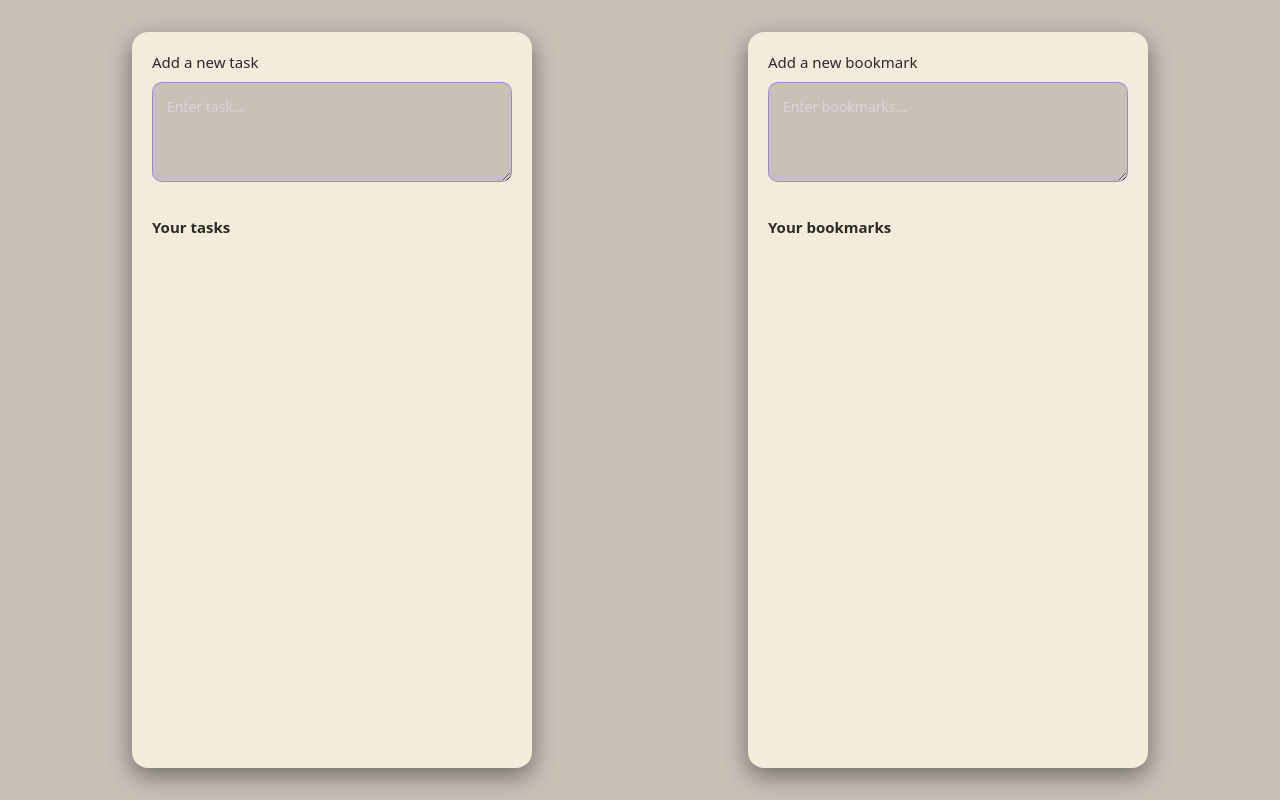
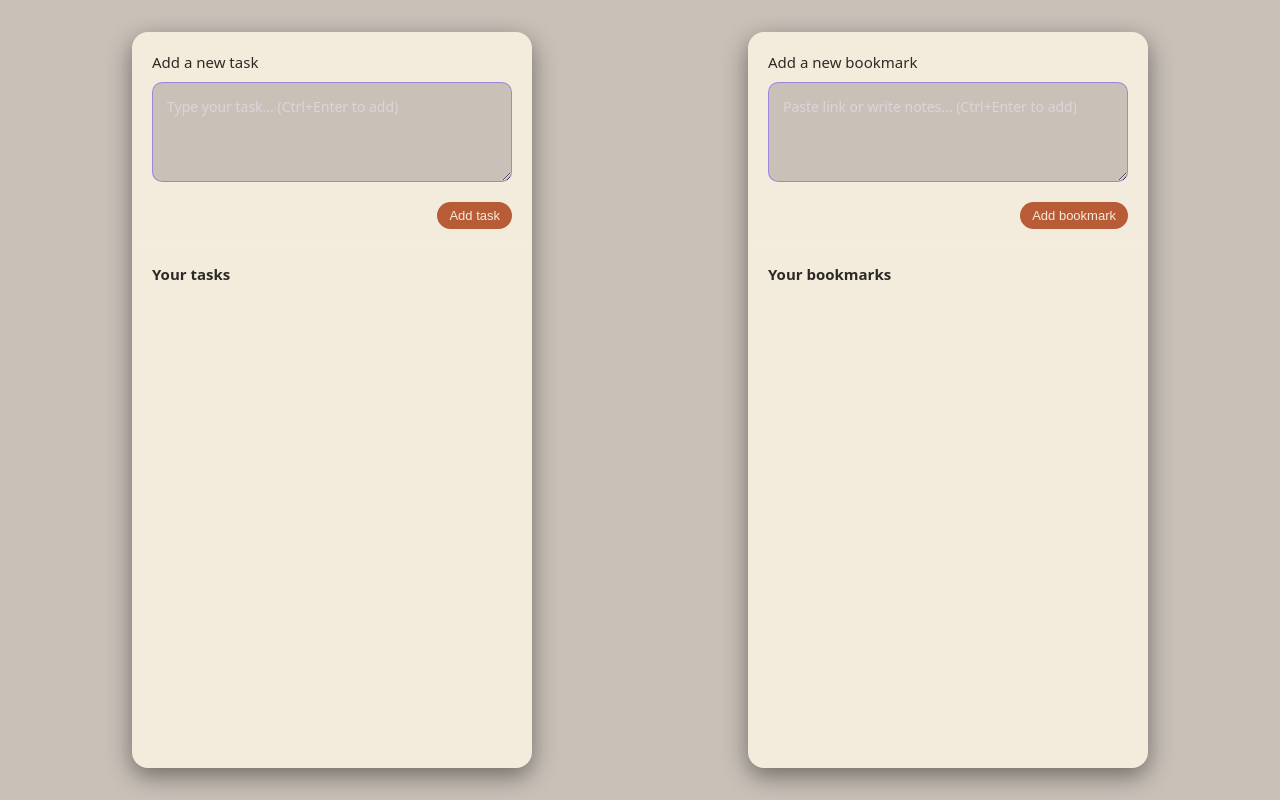
Before and after one commit to Atharv1507/Knowledge-Auditor, a React (Vite) app: page / in a window 1280 px wide. Built offline with nearby package versions, Linux system fonts and the light colour scheme.

Commit message:
Added Button finctionallty

```diff
--- a/src/Bookmark.jsx
+++ b/src/Bookmark.jsx
@@ -1,21 +1,59 @@
+import { useState } from 'react'
 import './Bookmark.css'
 
-// Bookmark.jsx
 function Bookmark() {
+  const [bookmarkInput, setBookmarkInput] = useState('')
+  const [bookmarks, setBookmarks] = useState([])
+
+  function handleBookmarkChange(e) {
+    setBookmarkInput(e.target.value)
+  }
+
+  function handleBookmarkAdd() {
+    const trimmed = bookmarkInput.trim()
+    if (!trimmed) return
+
+    setBookmarks(prev => [
+      ...prev,
+      { id: Date.now(), text: trimmed }
+    ])
+    setBookmarkInput('')
+  }
+
+  function handleBookmarkKeyDown(e) {
+    if (e.key === 'Enter' && (e.metaKey || e.ctrlKey)) {
+      e.preventDefault()
+      handleBookmarkAdd()
+    }
+  }
+
   return (
     <div className="bookmark-container">
       <div className="add-bookmark">
         <div className="add-bookmark-title">Add a new bookmark</div>
-        <textarea placeholder="Enter bookmarks..." />
+        <textarea
+          placeholder="Paste link or write notes... (Ctrl+Enter to add)"
+          value={bookmarkInput}
+          onChange={handleBookmarkChange}
+          onKeyDown={handleBookmarkKeyDown}
+        />
+        <button type="button" className="primary-button" onClick={handleBookmarkAdd}>
+          Add bookmark
+        </button>
       </div>
 
       <div className="existing-bookmark">
         <h3>Your bookmarks</h3>
-        {/* list here */}
+        <ul className="existing-bookmark-list">
+          {bookmarks.map(b => (
+            <li key={b.id} className="existing-bookmark-item">
+              {b.text}
+            </li>
+          ))}
+        </ul>
       </div>
     </div>
   )
 }
 
-
 export default Bookmark
--- a/src/Task.css
+++ b/src/Task.css
@@ -100,3 +100,25 @@
   font-size: 14px;
   color: var(--text);
 }
+.primary-button {
+  margin-top: 10px;
+  align-self: flex-end;
+  padding: 6px 12px;
+  border-radius: 999px;
+  border: none;
+  background-color: var(--primary);
+  color: var(--card);
+  font-size: 13px;
+  font-weight: 500;
+  cursor: pointer;
+  transition: background-color 0.15s ease, transform 0.1s ease;
+}
+
+.primary-button:hover {
+  background-color: color-mix(in srgb, var(--primary) 85%, #000 15%);
+  transform: translateY(-1px);
+}
+
+.primary-button:active {
+  transform: translateY(0);
+}
--- a/src/Task.jsx
+++ b/src/Task.jsx
@@ -1,21 +1,59 @@
+import { useState } from 'react'
 import './Task.css'
 
-// Task.jsx
 function Task() {
+  const [taskInput, setTaskInput] = useState('')
+  const [tasks, setTasks] = useState([])
+
+  function handleTaskChange(e) {
+    setTaskInput(e.target.value)
+  }
+
+  function handleTaskAdd() {
+    const trimmed = taskInput.trim()
+    if (!trimmed) return
+
+    setTasks(prev => [
+      ...prev,
+      { id: Date.now(), text: trimmed }
+    ])
+    setTaskInput('')
+  }
+
+  function handleTaskKeyDown(e) {
+    if (e.key === 'Enter' && (e.metaKey || e.ctrlKey)) {
+      e.preventDefault()
+      handleTaskAdd()
+    }
+  }
+
   return (
     <div className="task-container">
       <div className="add-task">
         <div className="add-task-title">Add a new task</div>
-        <textarea placeholder="Enter task..." />
+        <textarea
+          placeholder="Type your task... (Ctrl+Enter to add)"
+          value={taskInput}
+          onChange={handleTaskChange}
+          onKeyDown={handleTaskKeyDown}
+        />
+        <button type="button" className="primary-button" onClick={handleTaskAdd}>
+          Add task
+        </button>
       </div>
 
       <div className="existing-tasks">
         <h3>Your tasks</h3>
-        {/* list here */}
+        <ul className="existing-tasks-list">
+          {tasks.map(task => (
+            <li key={task.id} className="existing-tasks-item">
+              {task.text}
+            </li>
+          ))}
+        </ul>
       </div>
     </div>
   )
 }
 
-
 export default Task
```
